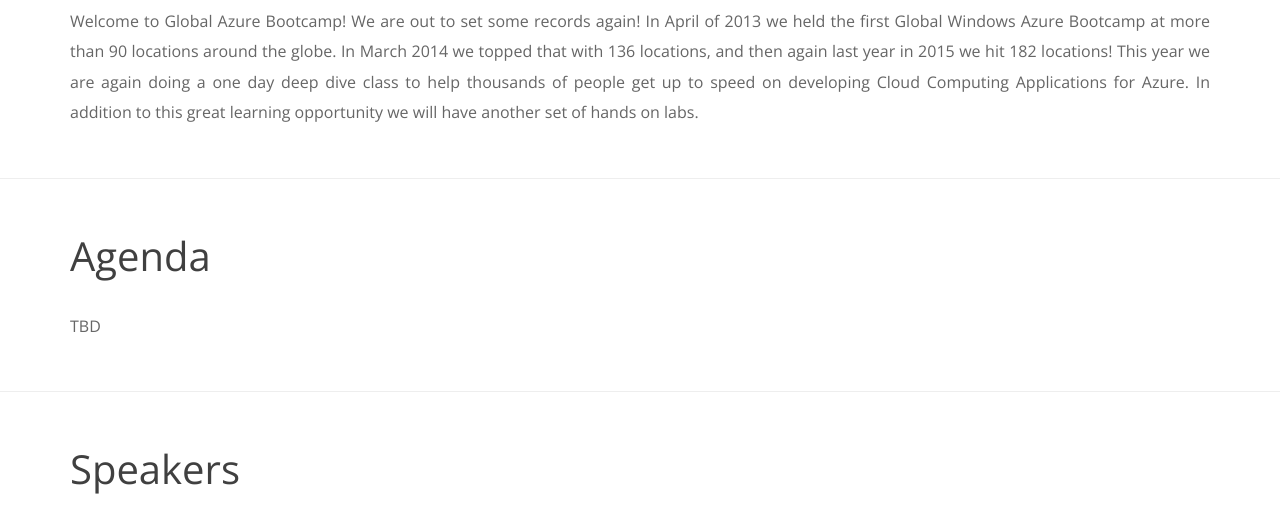
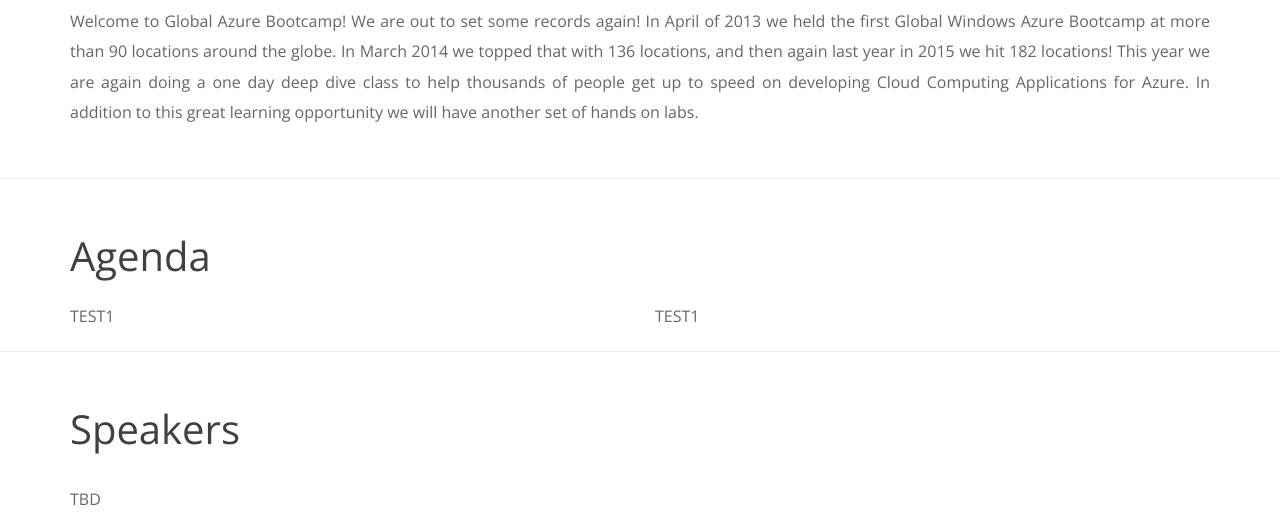
Before and after one commit to themugh/gabc, a website: page index.html in a window 1280 px wide. Shown: the part 555-1076 px from the top of the page. Drawn offline with nearby package versions, Linux system fonts and the light colour scheme.

Commit message:
small changes

```diff
--- a/index.html
+++ b/index.html
@@ -116,9 +116,14 @@
             <div class="col-lg-12 col-md-12">
                 <section class="section">
                     <h2 class="title">Agenda</h2>
-                    <p class="content">
-                        TBD
-                    </p>
+                    <div class="row content">
+                        <div class="col-lg-6 col-md-6">
+                            TEST1
+                        </div>
+                        <div class="col-lg-6 col-md-6">
+                            TEST1
+                        </div>
+                    </div>
                 </section>
             </div>
         </div>
@@ -163,7 +168,7 @@
                     <h2 class="title">Venue</h2>
                     <p class="content">
                         <iframe src="https://www.google.com/maps/embed?pb=!1m14!1m8!1m3!1d3601.4670819545545!2d78.34096359326162!3d17.429031465358758!3m2!1i1024!2i768!4f13.1!3m3!1m2!1s0x0000000000000000%3A0x460cce4bb8b40e6e!2sMicrosoft+India+Development+Center!5e0!3m2!1sen!2sus!4v1456271412817"
-                        width="600" height="450" frameborder="0" style="border:0" allowfullscreen></iframe>
+                                frameborder="0" style="border:0" allowfullscreen></iframe>
                     </p>
                 </section>
             </div>
--- a/less/clean-blog.less
+++ b/less/clean-blog.less
@@ -218,6 +218,26 @@
     }
 }
 
+#agenda {
+	.content {
+		text-align: justify;
+		font-size: 14px;
+		line-height: 150%;
+	}
+}
+
+#venue {
+
+	iframe {
+		width:100%;
+
+		@media only screen and (min-width: 768px) {
+			width:600px;
+			height:450px;
+		}
+	}
+}
+
 footer {
 	padding: 50px 0 65px;
 	.list-inline {
```
Also changed, not shown: css/clean-blog.css, 1 other file.
